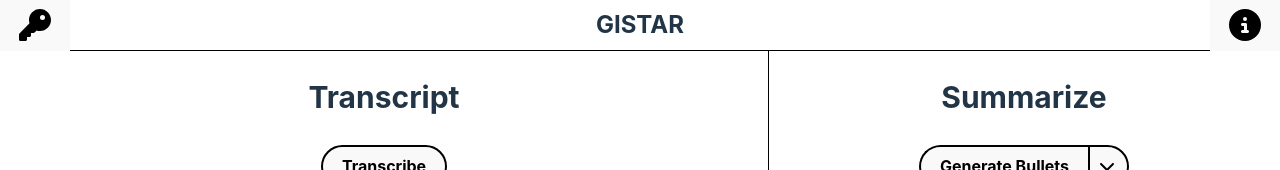
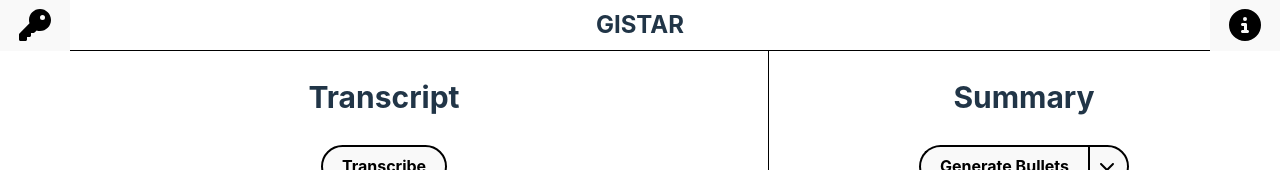
Before and after one commit to Carsonthemonkey/GIST, a React (Vite) app: page / in a window 1280 px wide. Shown: the top 170 px of the page. Built offline with nearby package versions, Linux system fonts and the light colour scheme.

Commit message:
Reworded summary header

```diff
--- a/src/components/SummaryPanel.tsx
+++ b/src/components/SummaryPanel.tsx
@@ -63,7 +63,7 @@ const SummaryPanel = (props: Props) => {
 
     return (
         <div id="summary-panel">
-            <h2 id="summary-title">Summarize</h2>
+            <h2 id="summary-title">Summary</h2>
             <button id="notes-button" className="non-icon-button" onClick={generateSummary}>Generate {activePrompt}</button>
             <button id="summary-drop-down-button" className="non-icon-button" onClick={toggleDropdown}>
                 <FontAwesomeIcon icon={faChevronDown} />
```
